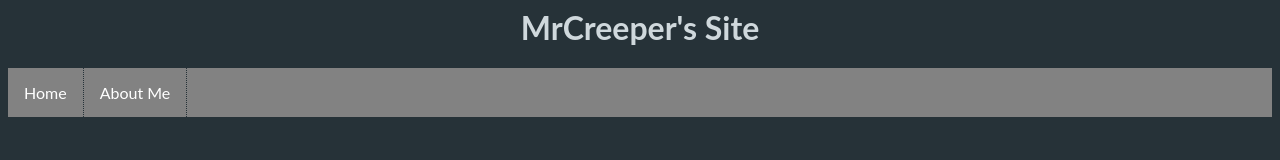
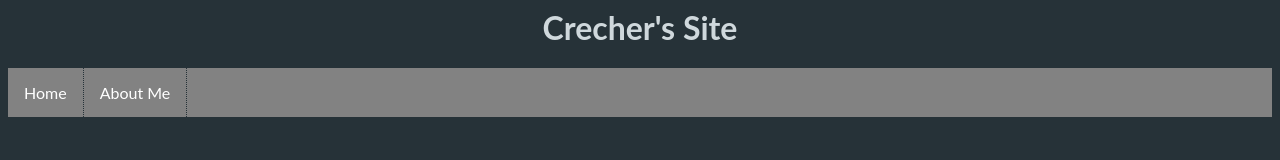
Before and after one commit to Crecheer/portfolio, a plain HTML site: page main.html in a window 1280 px wide. Drawn offline with Linux system fonts and the light colour scheme.

Commit message:
Update main.html

```diff
--- a/main.html
+++ b/main.html
@@ -5,7 +5,7 @@
 <body>
   <header>
      <div class="header-box">
-          <h1 id="header-text">MrCreeper's Site</h1>
+          <h1 id="header-text">Crecher's Site</h1>
     </div>
   </header>
   <nav>
```
